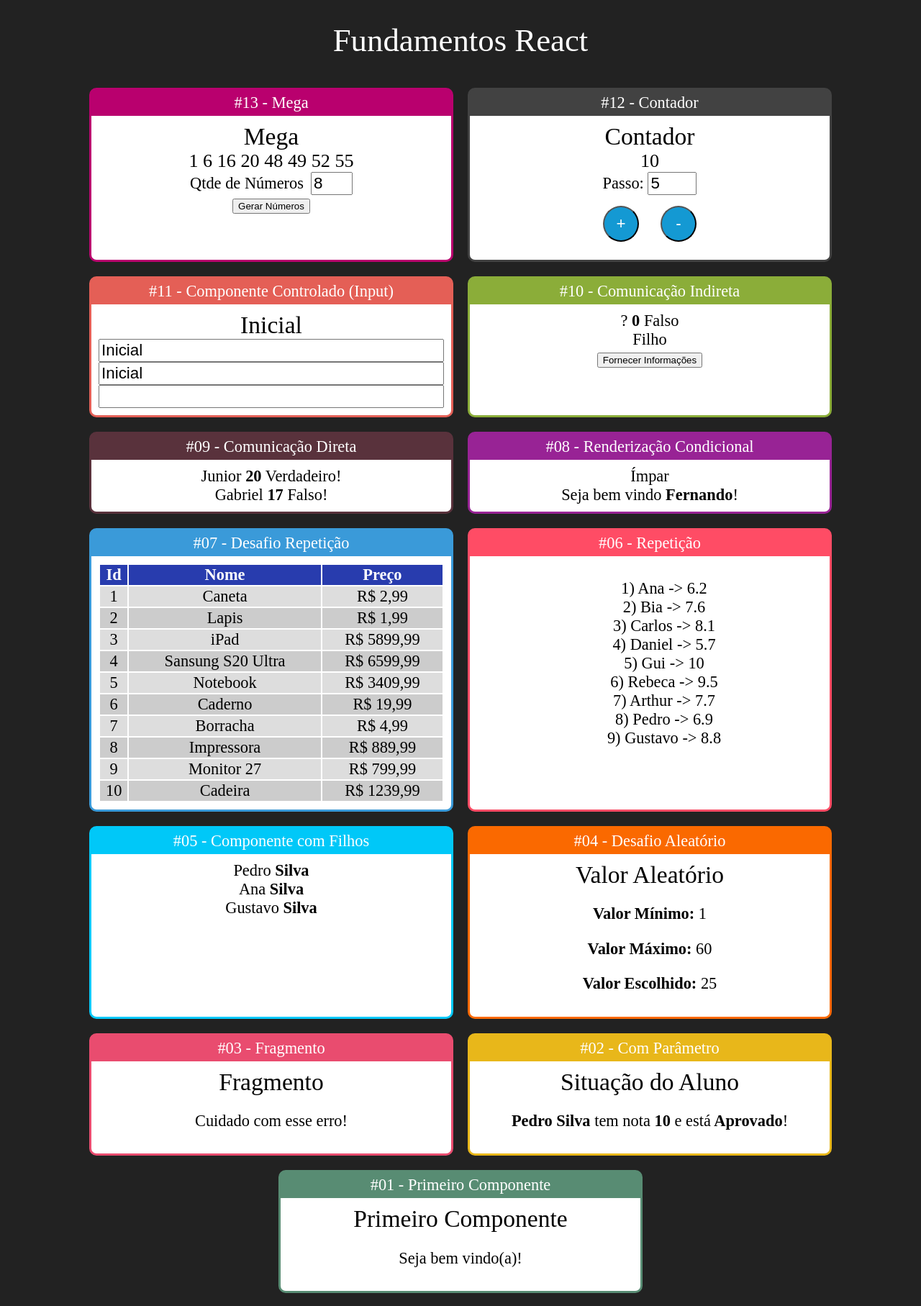
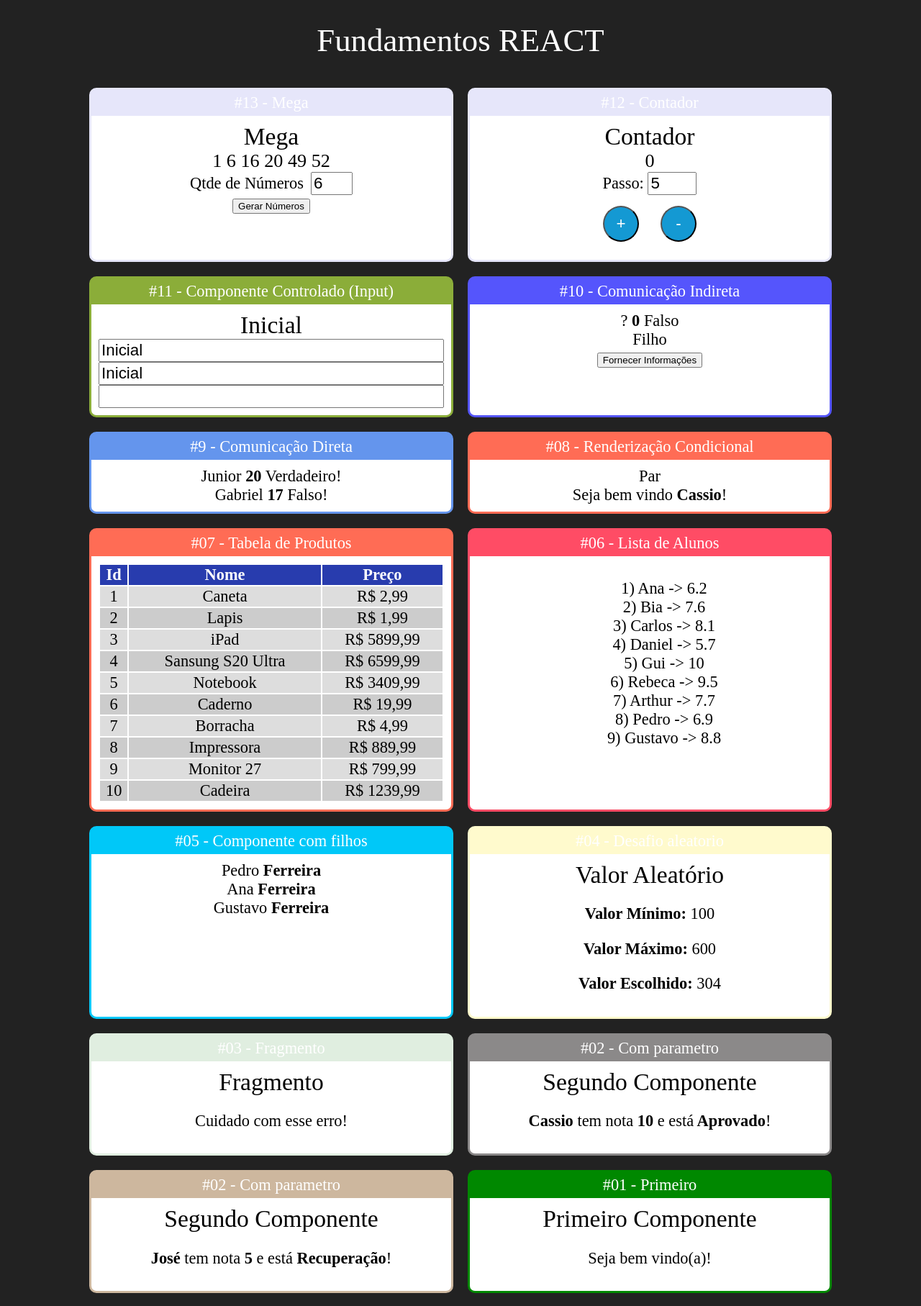
Before and after one commit to cassioate/fundamentosReactJS, a React (Create React App) app: page / in a window 1280 px wide. Shown: the whole page at 72% size. Built offline with nearby package versions, Linux system fonts and the light colour scheme.

Commit message:
Mudança 1

```diff
--- a/src/App.jsx
+++ b/src/App.jsx
@@ -19,73 +19,93 @@ import Fragmento from "./components/basicos/Fragmento";
 import ComParametro from "./components/basicos/ComParametro";
 import Primeiro from "./components/basicos/Primeiro";
 
-export default () => (
+export default () =>
     <div className="App">
-        <h1>Fundamentos React</h1>
+
+        <h1>Fundamentos REACT</h1>
+
 
         <div className="Cards">
-            <Card titulo="#13 - Mega" color="#B9006E">
-                <Mega qtde={8}></Mega>
+
+            <Card titulo="#13 - Mega" color="#E6E6FA">
+                <Mega>
+                </Mega>
             </Card>
 
-            <Card titulo="#12 - Contador" color="#424242">
-                <Contador numeroInicial={10}></Contador>
+            <Card titulo="#12 - Contador" color="#E6E6FA">
+                <Contador>
+                </Contador>
             </Card>
 
-            <Card titulo="#11 - Componente Controlado (Input)" color="#E45F56">
-                <Input></Input>
+            <Card titulo="#11 - Componente Controlado (Input)" color="#8BAD39">
+                <Input>
+                </Input>
             </Card>
 
-            <Card titulo="#10 - Comunicação Indireta" color="#8BAD39">
-                <IndiretaPai></IndiretaPai>
+            <Card titulo="#10 - Comunicação Indireta" color="#5555fc">
+                <IndiretaPai>
+                </IndiretaPai>
             </Card>
 
-            <Card titulo="#09 - Comunicação Direta" color="#59323C">
+            <Card titulo="#9 - Comunicação Direta" color="#6495ed">
                 <DiretaPai></DiretaPai>
             </Card>
 
-            <Card titulo="#08 - Renderização Condicional" color="#982395">
-                <ParOuImpar numero={21}></ParOuImpar>
-                <UsuarioInfo usuario={{ nome: "Fernando" }} />
-                {/* <UsuarioInfo usuario={{}} />
-                <UsuarioInfo /> */}
+            <Card titulo="#08 - Renderização Condicional" color="#FF6C55">
+                <ParOuImpar
+                    numero={20}
+                />
+                <UsuarioInfo
+                    usuario={{ nome: "Cassio" }}
+                />
             </Card>
 
-            <Card titulo="#07 - Desafio Repetição" color="#3A9AD9">
-                <TabelaProdutos></TabelaProdutos>
+            <Card titulo="#07 - Tabela de Produtos" color="#FF6C55">
+                <TabelaProdutos />
             </Card>
 
-            <Card titulo="#06 - Repetição" color="#FF4C65">
-                <ListaAlunos></ListaAlunos>
+            <Card titulo="#06 - Lista de Alunos" color="#FF4C65">
+                <ListaAlunos />
             </Card>
 
-            <Card titulo="#05 - Componente com Filhos" color="#00C8F8">
-                <Familia sobrenome="Silva">
+            <Card titulo="#05 - Componente com filhos" color="#00C8F8">
+                <Familia sobrenome="Ferreira">
                     <FamiliaMembro nome="Pedro" />
                     <FamiliaMembro nome="Ana" />
                     <FamiliaMembro nome="Gustavo" />
                 </Familia>
             </Card>
 
-            <Card titulo="#04 - Desafio Aleatório" color="#FA6900">
-                <Aleatorio min={1} max={60} />
-            </Card>
-
-            <Card titulo="#03 - Fragmento" color="#E94C6F">
-                <Fragmento />
-            </Card>
-
-            <Card titulo="#02 - Com Parâmetro" color="#E8B71A">
-                <ComParametro
-                    titulo="Situação do Aluno"
-                    aluno="Pedro Silva"
-                    nota={9.3}
+            <Card titulo="#04 - Desafio aleatorio" color="#FFFACD">
+                <Aleatorio
+                    min={100}
+                    max={600}
                 />
             </Card>
 
-            <Card titulo="#01 - Primeiro Componente" color="#588C73">
+            <Card titulo="#03 - Fragmento" color="#E0EEE0">
+                <Fragmento
+                />
+            </Card>
+
+            <Card titulo="#02 - Com parametro" color="#8B8989">
+                <ComParametro
+                    titulo="Segundo Componente"
+                    aluno="Cassio"
+                    nota={10}
+                />
+            </Card>
+
+            <Card titulo="#02 - Com parametro" color="#CDB79E">
+                <ComParametro
+                    titulo="Segundo Componente"
+                    aluno="José"
+                    nota={5}
+                />
+            </Card>
+
+            <Card titulo="#01 - Primeiro" color="#080">
                 <Primeiro></Primeiro>
             </Card>
         </div>
     </div>
-);
```
